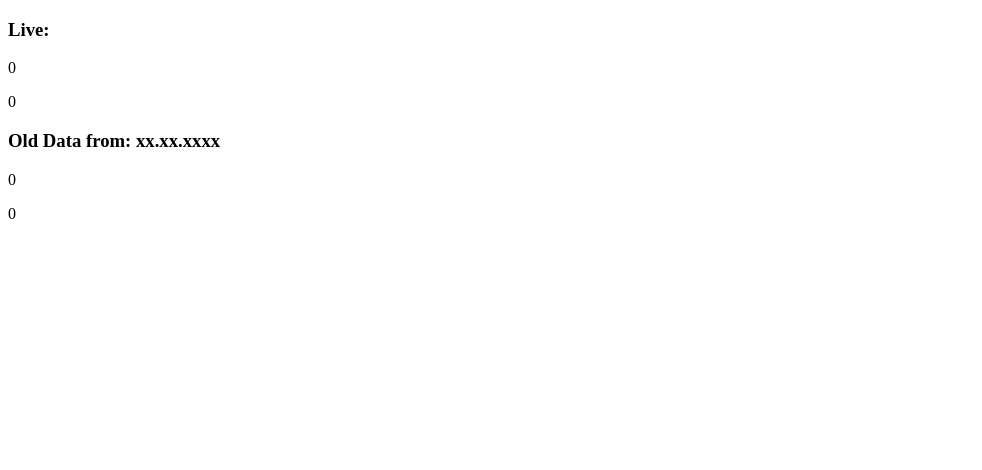
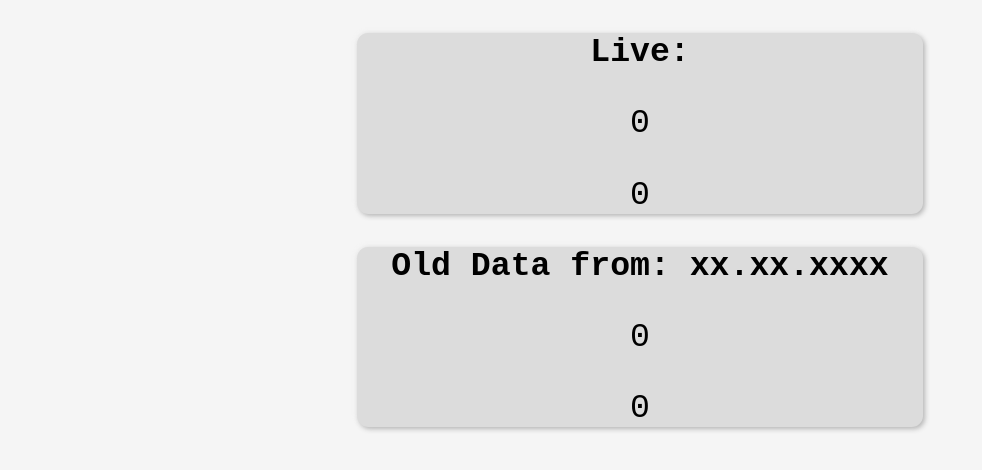
Before and after one commit to coderxaron/tester-check.github.io, a plain HTML site: page index.html in a window 1280 px wide. Shown: the whole page, without its empty margins (0-982 px from the left). Drawn offline with Linux system fonts and the light colour scheme; no server answers.

Commit message:
added style

```diff
--- a/index.html
+++ b/index.html
@@ -3,18 +3,23 @@
 <head>
     <meta charset="UTF-8">
     <meta name="viewport" content="width=device-width, initial-scale=1.0">
+    <link rel="stylesheet" href="style.css">
     <link rel="icon" href="favicon.ico">
     <title>Tester View</title>
 </head>
 <body>
 
+  <div class="live">
       <h3>Live:</h3>
       <p id="gagt">0</p>
       <p id="pvbt">0</p>
+  </div>
 
+  <div class="olddata">
       <h3 id="ls">Old Data from: xx.xx.xxxx</h3>
       <p id="oldgag">0</p>
       <p id="oldpvb">0</p>
+  </div>
 
   <script src="java.js"></script>
 
```
Lines whose indentation alone changed are shown as unchanged.
